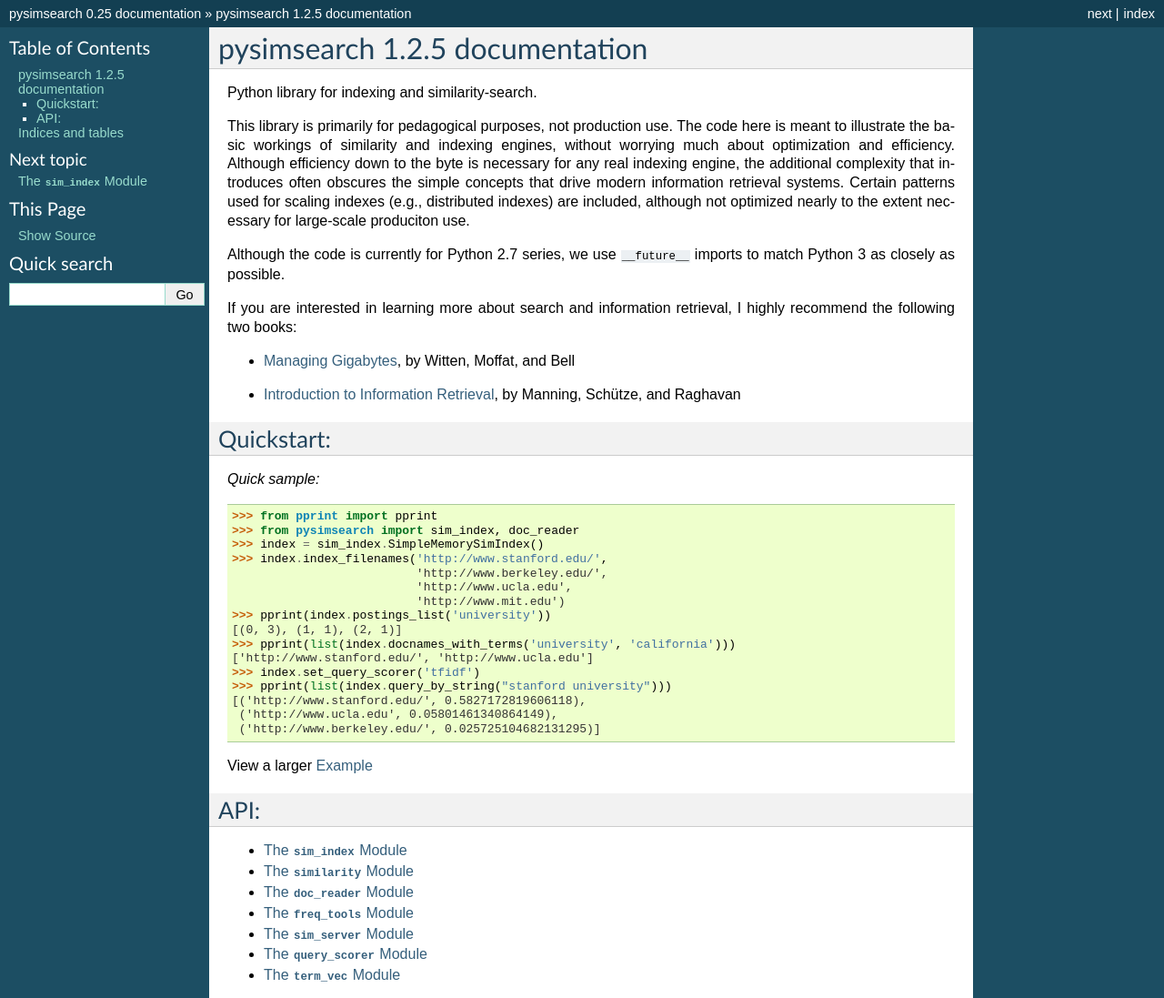
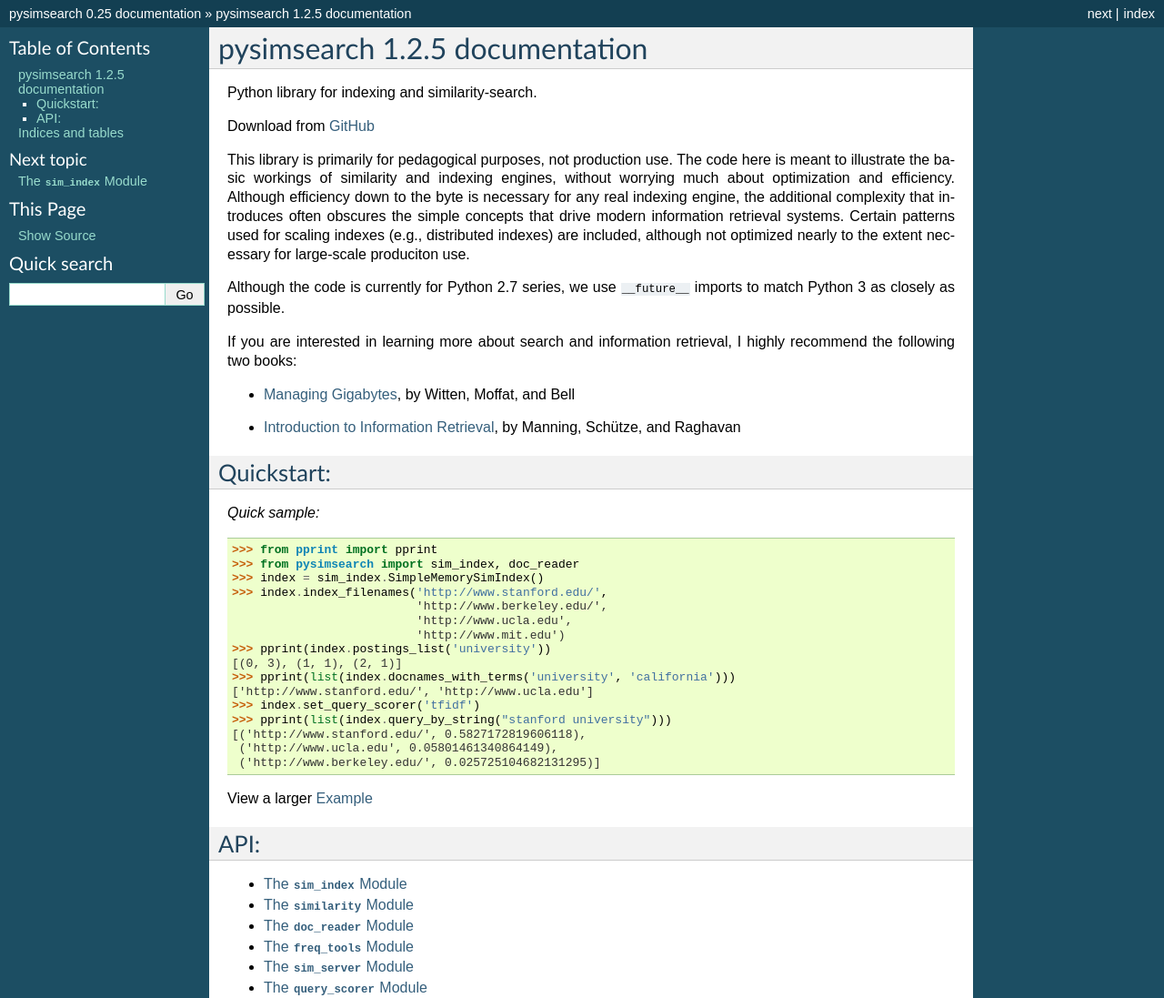
Before and after one commit to taherh/pysimsearch, a Sphinx documentation site: the page built from doc/index.rst, in a window 1280 px wide, cut to the strip 0-1097 px from the top of the page. Shown: the whole strip at 91% size. Built offline with Sphinx 7.4.7, drawn with Linux system fonts in a browser that asks for light colours.

Commit message:
added link to project

```diff
--- a/doc/index.rst
+++ b/doc/index.rst
@@ -5,6 +5,8 @@ pysimsearch 1.2.5 documentation
 =======================================
 
 Python library for indexing and similarity-search.
+
+Download from `GitHub <http://github.com/taherh/pysimsearch>`_
 
 This library is primarily for pedagogical purposes, not production use.  The
 code here is meant to illustrate the basic workings of similarity and indexing
```
